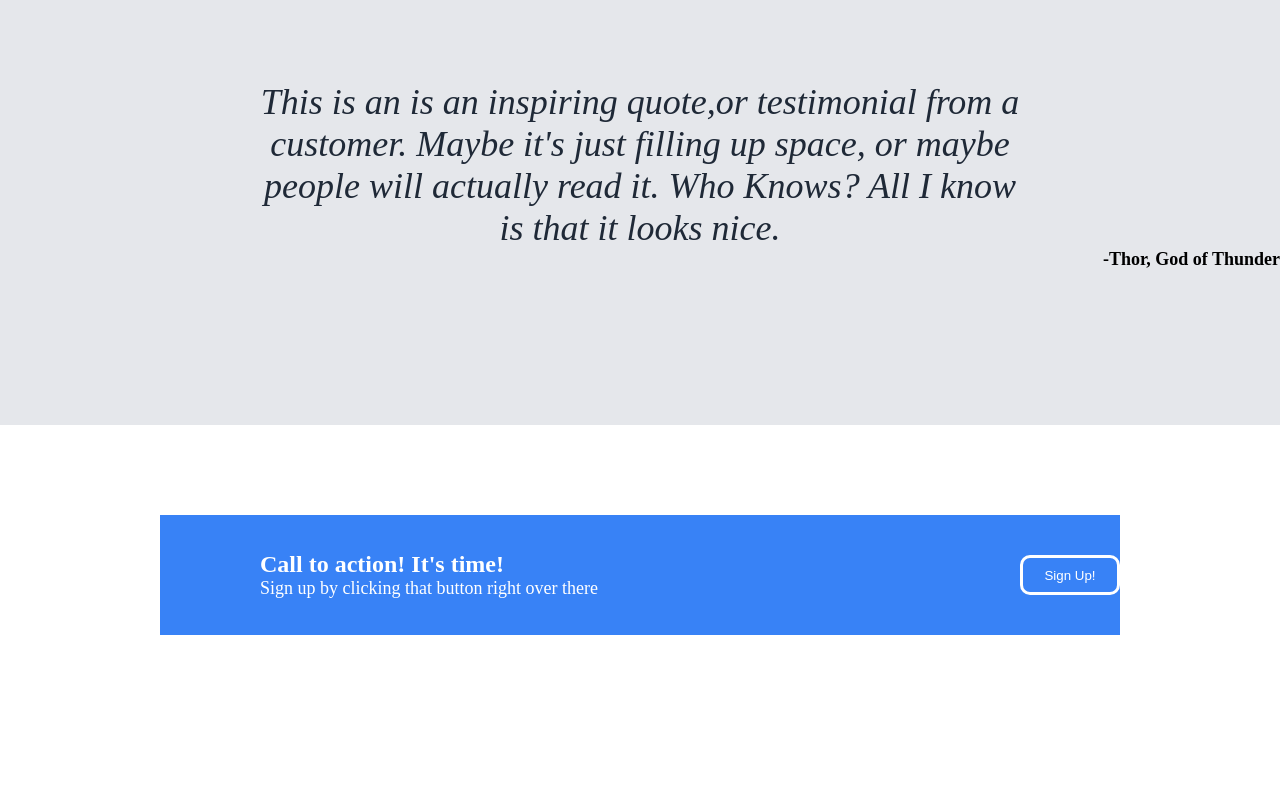
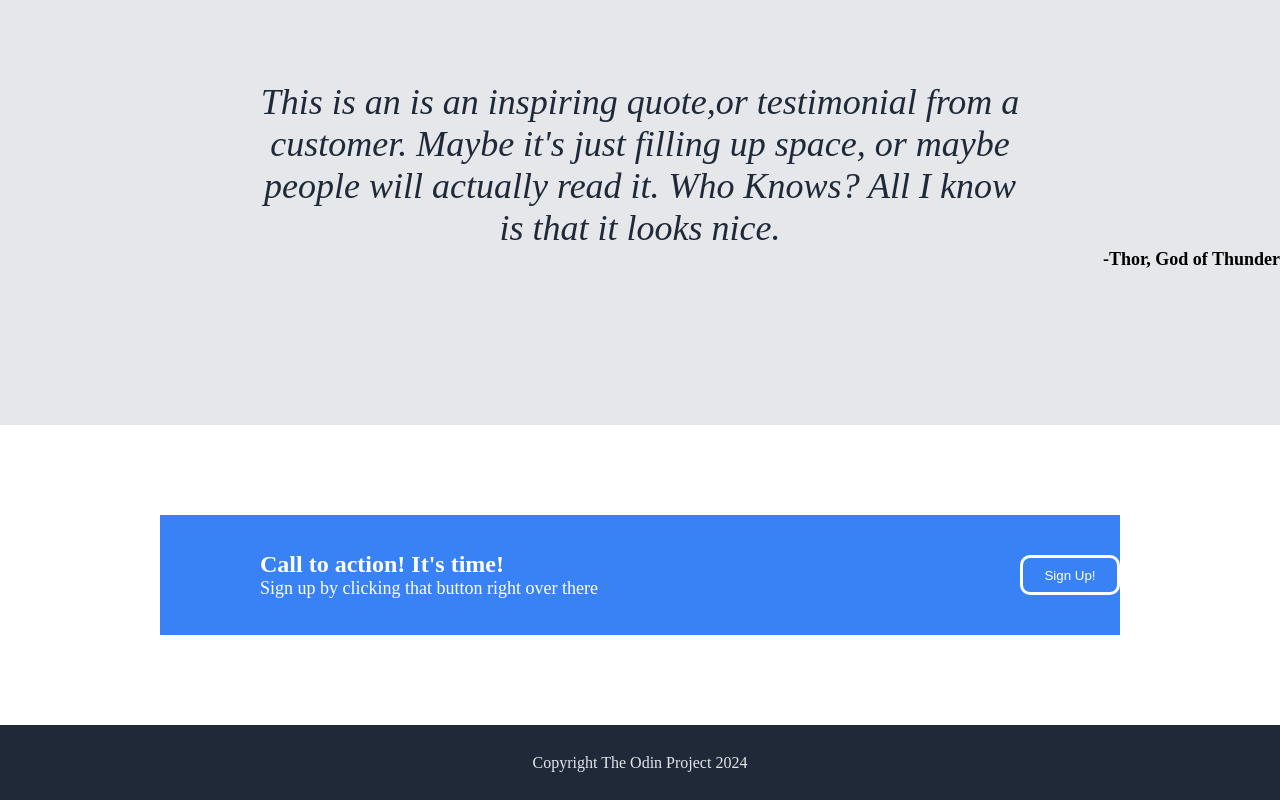
Before and after one commit to errmorra/loading_page, a plain HTML site: page index.html in a window 1280 px wide. Shown: the part 927-1727 px from the top of the page. Before the commit the page ends 1652 px from the top, so only its background shows below. Drawn offline with Linux system fonts and the light colour scheme.

Commit message:
footer done

```diff
--- a/index.html
+++ b/index.html
@@ -74,6 +74,9 @@
             </div>
         </div>
     </div>
+    <div class="footer">
+        Copyright The Odin Project 2024
+    </div>
 
 
 
--- a/stylesheet.css
+++ b/stylesheet.css
@@ -189,3 +189,11 @@ h4{
     border: 3px solid white;
     border-radius: 10px;
 }
+.footer{
+    display: flex;
+    justify-content: center;
+    align-items: center;
+    background-color: #1F2937;
+    color: #E5E7EB;
+    height: 75px;
+}
```
